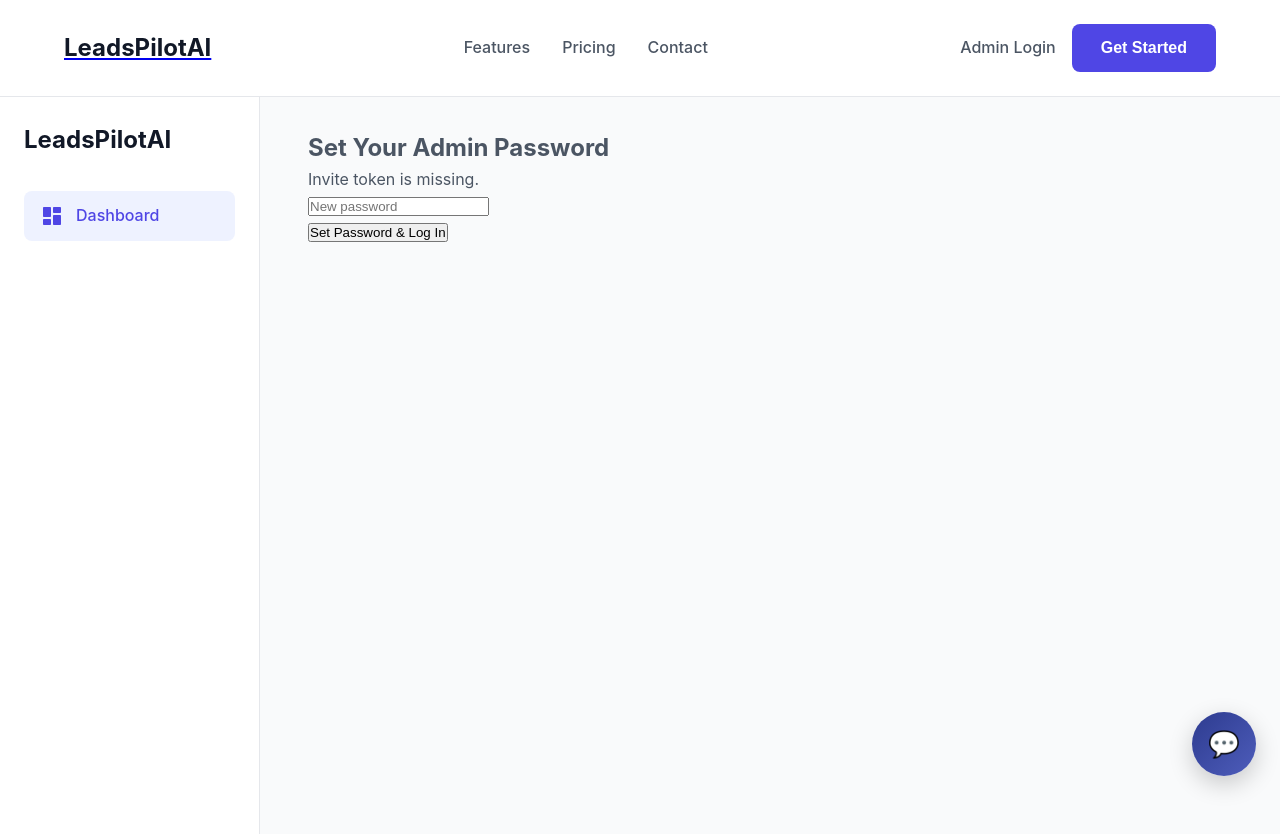
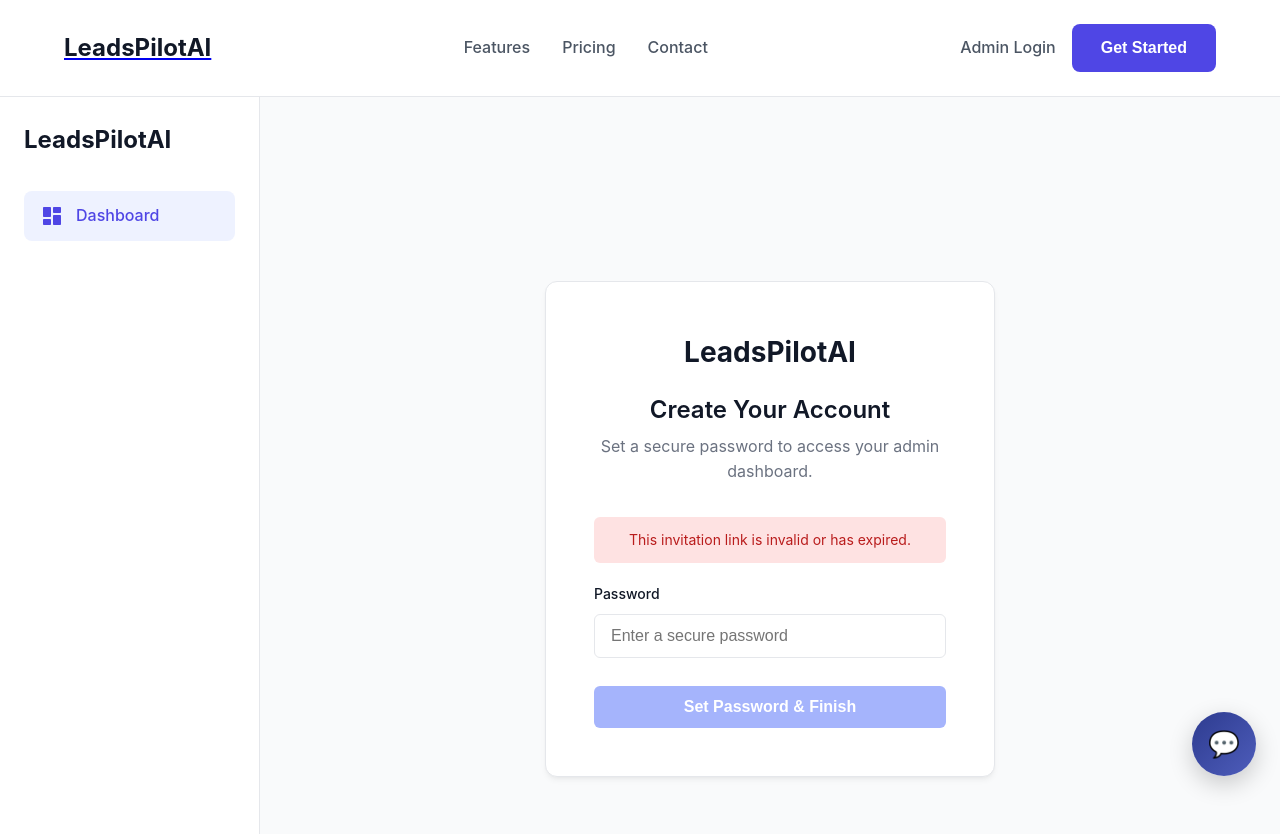
Before and after one commit to palmer95/LeadsPilotAi-Site, a Next.js app: page /admin/setup in a window 1280 px wide. Shown: the top 834 px of the page. Built offline with nearby package versions, Linux system fonts and the light colour scheme.

Commit message:
fix: setup form

```diff
--- a/src/app/admin/setup/LoginForm.tsx
+++ /dev/null
@@ -1,69 +0,0 @@
-import { useState, useEffect } from "react";
-import { useRouter, useSearchParams } from "next/navigation";
-
-export default function LoginForm() {
-  const router = useRouter();
-  const params = useSearchParams();
-  const token = params.get("token") ?? "";
-
-  const [password, setPassword] = useState("");
-  const [error, setError] = useState<string | null>(null);
-  const [loading, setLoading] = useState(false);
-
-  useEffect(() => {
-    if (!token) setError("Invite token is missing.");
-  }, [token]);
-
-  const handleSubmit = async () => {
-    setLoading(true);
-    setError(null);
-
-    const res = await fetch(
-      "https://leadspilotai.onrender.com/api/admin/login-with-token",
-      {
-        method: "POST",
-        headers: { "Content-Type": "application/json" },
-        credentials: "include",
-        body: JSON.stringify({ token, password }),
-      }
-    );
-
-    const body = await res.json();
-    if (res.ok && body.success) {
-      router.push("/admin");
-    } else {
-      setError(body.error || "Login failed");
-      setLoading(false);
-    }
-  };
-
-  return (
-    <section className="contact">
-      <div className="contact-form">
-        <h1 className="section-title">Set Your Admin Password</h1>
-
-        {error && <p className="contact-status error">{error}</p>}
-
-        <form>
-          <input
-            type="password"
-            placeholder="New password"
-            value={password}
-            onChange={(e) => setPassword(e.target.value)}
-            className="contact-input"
-            required
-          />
-        </form>
-
-        <button
-          type="submit"
-          className="contact-button"
-          onClick={handleSubmit}
-          disabled={loading}
-        >
-          {loading ? "Setting…" : "Set Password & Log In"}
-        </button>
-      </div>
-    </section>
-  );
-}
--- a/src/app/admin/setup/page.tsx
+++ b/src/app/admin/setup/page.tsx
@@ -1,12 +1,13 @@
-"use client";
+// app/setup/page.tsx
+import { Suspense } from "react";
+import SetupForm from "./setupform";
+import "./setup.css"; // We will create this new CSS file
 
-import { Suspense } from "react";
-import LoginForm from "./LoginForm";
-
-export default function AdminLoginPageWrapper() {
+export default function SetupPage() {
   return (
-    <Suspense fallback={<div>Loading...</div>}>
-      <LoginForm />
+    // Suspense is great for handling components that rely on client-side hooks like useSearchParams
+    <Suspense fallback={<div className="loading-state">Loading...</div>}>
+      <SetupForm />
     </Suspense>
   );
 }
--- /dev/null
+++ b/src/app/admin/setup/setup.css
@@ -0,0 +1,120 @@
+/* app/setup/setup.css */
+
+:root {
+  --admin-bg: #f9fafb;
+  --sidebar-bg: #ffffff;
+  --border-color: #e5e7eb;
+  --text-primary: #111827;
+  --text-secondary: #6b7280;
+  --primary-blue: #4f46e5;
+  --primary-blue-dark: #4338ca;
+  --error-red: #ef4444;
+}
+
+.setup-container {
+  display: flex;
+  justify-content: center;
+  align-items: center;
+  min-height: 100vh;
+  background-color: var(--admin-bg);
+  font-family: "Inter", -apple-system, BlinkMacSystemFont, "Segoe UI", Roboto,
+    sans-serif;
+}
+
+.setup-card {
+  width: 100%;
+  max-width: 450px; /* Slightly wider for a more welcoming feel */
+  background: var(--sidebar-bg);
+  padding: 3rem;
+  border-radius: 0.75rem;
+  border: 1px solid var(--border-color);
+  box-shadow: 0 4px 6px -1px rgb(0 0 0 / 0.05), 0 2px 4px -2px rgb(0 0 0 / 0.05);
+}
+
+.setup-header {
+  text-align: center;
+  margin-bottom: 2rem;
+}
+
+.setup-logo {
+  font-size: 1.75rem;
+  font-weight: 700;
+  color: var(--text-primary);
+  text-decoration: none;
+  display: block;
+  margin-bottom: 1rem;
+}
+
+.setup-header h2 {
+  font-size: 1.5rem;
+  font-weight: 600;
+  color: var(--text-primary);
+}
+
+.setup-header p {
+  color: var(--text-secondary);
+  margin-top: 0.25rem;
+}
+
+.setup-form {
+  display: flex;
+  flex-direction: column;
+  gap: 1.25rem;
+}
+
+.form-group {
+  display: flex;
+  flex-direction: column;
+}
+
+.form-group label {
+  font-size: 0.875rem;
+  font-weight: 500;
+  color: var(--text-primary);
+  margin-bottom: 0.5rem;
+}
+
+.form-group input {
+  padding: 0.75rem 1rem;
+  border: 1px solid var(--border-color);
+  border-radius: 0.375rem;
+  font-size: 1rem;
+  transition: border-color 0.2s, box-shadow 0.2s;
+}
+
+.form-group input:focus {
+  outline: none;
+  border-color: var(--primary-blue);
+  box-shadow: 0 0 0 3px rgba(79, 70, 229, 0.1);
+}
+
+.setup-button {
+  padding: 0.75rem 1rem;
+  background-color: var(--primary-blue);
+  color: #ffffff;
+  font-size: 1rem;
+  font-weight: 600;
+  border: none;
+  border-radius: 0.375rem;
+  cursor: pointer;
+  transition: background-color 0.2s;
+  margin-top: 0.5rem;
+}
+
+.setup-button:hover:not(:disabled) {
+  background-color: var(--primary-blue-dark);
+}
+
+.setup-button:disabled {
+  background-color: #a5b4fc;
+  cursor: not-allowed;
+}
+
+.setup-error {
+  background-color: #fee2e2;
+  color: #b91c1c;
+  padding: 0.75rem 1rem;
+  border-radius: 0.375rem;
+  font-size: 0.875rem;
+  text-align: center;
+}
--- /dev/null
+++ b/src/app/admin/setup/setupform.tsx
@@ -0,0 +1,100 @@
+// app/setup/SetupForm.tsx
+"use client";
+
+import { useState, useEffect } from "react";
+import { useRouter, useSearchParams } from "next/navigation";
+import Link from "next/link";
+
+export default function SetupForm() {
+  const router = useRouter();
+  const params = useSearchParams();
+  const [token, setToken] = useState("");
+
+  const [password, setPassword] = useState("");
+  const [error, setError] = useState<string | null>(null);
+  const [loading, setLoading] = useState(false);
+
+  // Set token in useEffect to avoid hydration errors
+  useEffect(() => {
+    const tokenFromParams = params.get("token") ?? "";
+    setToken(tokenFromParams);
+    if (!tokenFromParams) {
+      setError("This invitation link is invalid or has expired.");
+    }
+  }, [params]);
+
+  const handleSubmit = async (e: React.FormEvent) => {
+    e.preventDefault();
+    if (!token) {
+      setError("This invitation link is invalid or has expired.");
+      return;
+    }
+    setLoading(true);
+    setError(null);
+
+    try {
+      const res = await fetch(
+        "https://leadspilotai.onrender.com/api/admin/login-with-token",
+        {
+          method: "POST",
+          headers: { "Content-Type": "application/json" },
+          body: JSON.stringify({ token, password }),
+        }
+      );
+
+      const data = await res.json();
+      if (res.ok && data.token) {
+        // Instead of just pushing, we'll use the AuthContext to log in
+        // For now, let's keep the localStorage logic as it's simpler
+        localStorage.setItem("authToken", data.token);
+        router.push("/admin");
+      } else {
+        setError(data.error || "Failed to set up account.");
+        setLoading(false);
+      }
+    } catch {
+      setError("An unexpected error occurred. Please try again.");
+      setLoading(false);
+    }
+  };
+
+  return (
+    <div className="setup-container">
+      <div className="setup-card">
+        <div className="setup-header">
+          <Link href="/" className="setup-logo">
+            LeadsPilotAI
+          </Link>
+          <h2>Create Your Account</h2>
+          <p>Set a secure password to access your admin dashboard.</p>
+        </div>
+
+        <form className="setup-form" onSubmit={handleSubmit}>
+          {error && <p className="setup-error">{error}</p>}
+
+          <div className="form-group">
+            <label htmlFor="password">Password</label>
+            <input
+              id="password"
+              type="password"
+              name="password"
+              placeholder="Enter a secure password"
+              value={password}
+              onChange={(e) => setPassword(e.target.value)}
+              required
+              minLength={8}
+            />
+          </div>
+
+          <button
+            type="submit"
+            className="setup-button"
+            disabled={loading || !token}
+          >
+            {loading ? "Saving..." : "Set Password & Finish"}
+          </button>
+        </form>
+      </div>
+    </div>
+  );
+}
```
